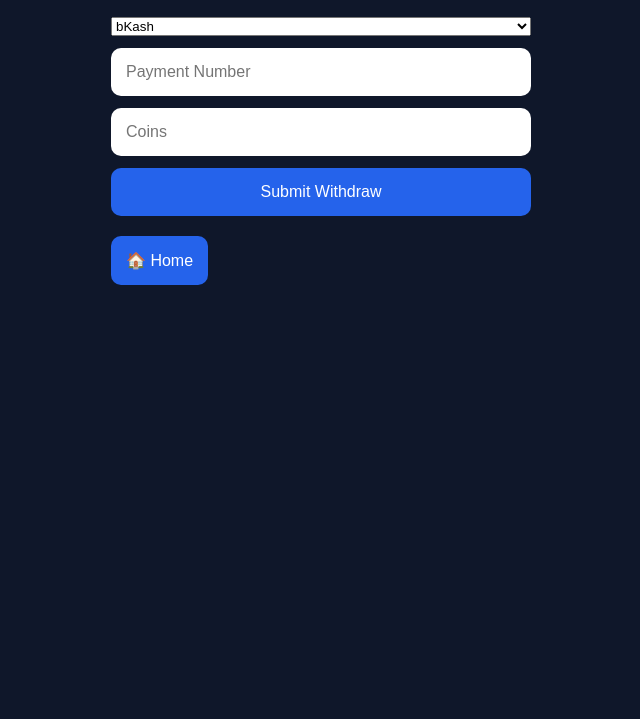
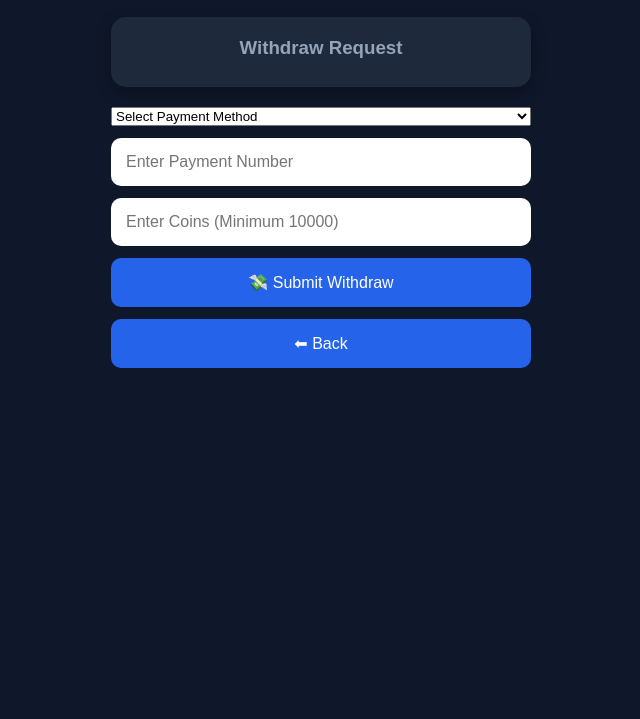
Before and after one commit to mdrayhn3331-art/RayhanPlay-v2, a plain HTML site: page withdraw.html in a window 1280 px wide. Shown: the part 81-800 px from the top of the page, without its empty margins (319-959 px from the left). Drawn offline with Linux system fonts and the light colour scheme; no server answers.

Commit message:
Update withdraw.html

```diff
--- a/withdraw.html
+++ b/withdraw.html
@@ -1,10 +1,10 @@
 <!DOCTYPE html>
 <html lang="en">
 <head>
-<meta charset="UTF-8">
-<meta name="viewport" content="width=device-width, initial-scale=1.0">
-<title>Withdraw - Rayhan Play</title>
-<link rel="stylesheet" href="style.css">
+    <meta charset="UTF-8">
+    <meta name="viewport" content="width=device-width, initial-scale=1.0">
+    <title>Withdraw - Rayhan Play</title>
+    <link rel="stylesheet" href="style.css">
 </head>
 <body>
 
@@ -12,33 +12,47 @@
 
     <div class="header">
         <h1>💸 Withdraw</h1>
-        <p>Minimum 10000 Coins</p>
+        <p>Minimum Withdraw: 10000 Coins</p>
+    </div>
+
+    <div class="balance-card">
+        <h3>Withdraw Request</h3>
     </div>
 
     <div class="login-box">
 
         <select id="method">
-            <option value="bKash">bKash</option>
+            <option value="">Select Payment Method</option>
+            <option value="Bkash">Bkash</option>
             <option value="Nagad">Nagad</option>
             <option value="Rocket">Rocket</option>
         </select>
 
-        <input type="text" id="number" placeholder="Payment Number">
+        <input
+            type="text"
+            id="number"
+            placeholder="Enter Payment Number"
+        >
 
-        <input type="number" id="amount" placeholder="Coins">
+        <input
+            type="number"
+            id="amount"
+            placeholder="Enter Coins (Minimum 10000)"
+        >
 
         <button onclick="submitWithdraw()">
-            Submit Withdraw
+            💸 Submit Withdraw
+        </button>
+
+        <button onclick="location.href='index.html'">
+            ⬅ Back
         </button>
 
     </div>
 
-    <button onclick="location.href='index.html'">
-        🏠 Home
-    </button>
-
 </div>
 
+<script type="module" src="firebase.js"></script>
 <script type="module" src="withdraw.js"></script>
 
 </body>
```
